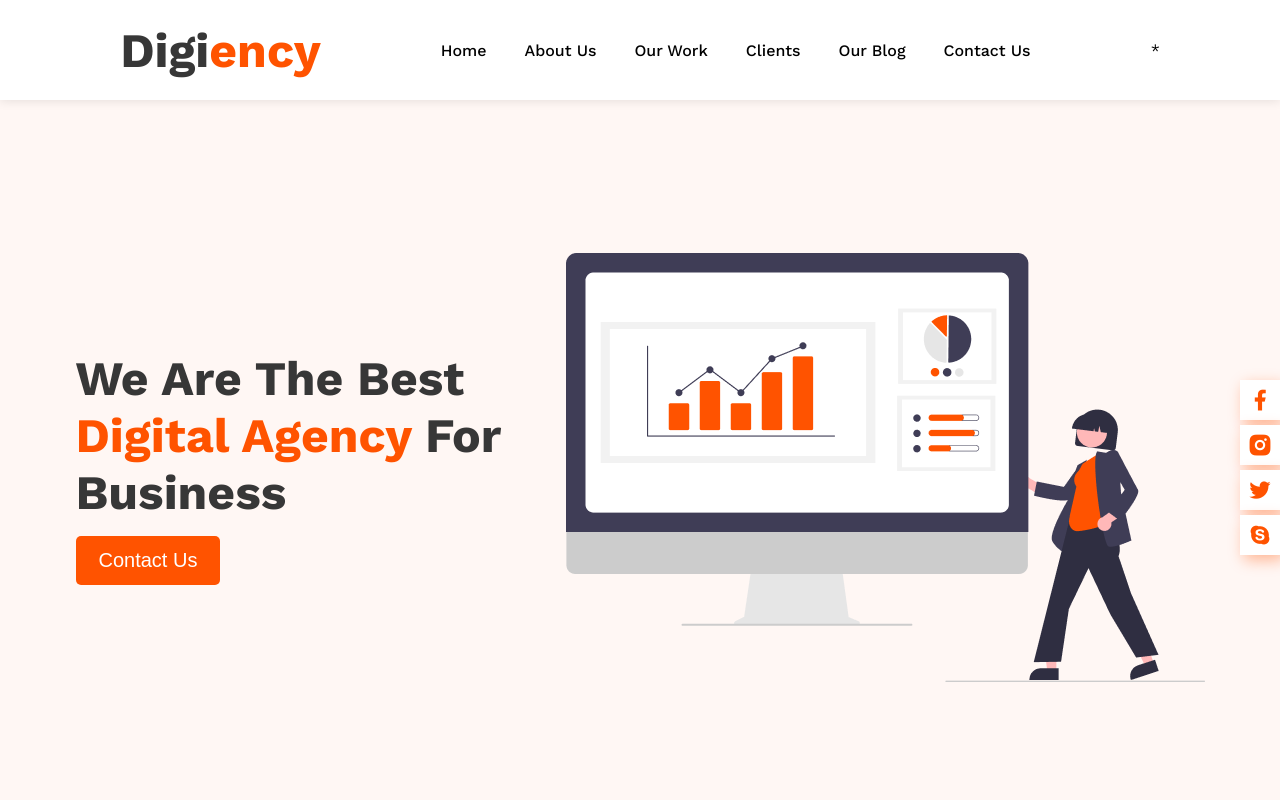
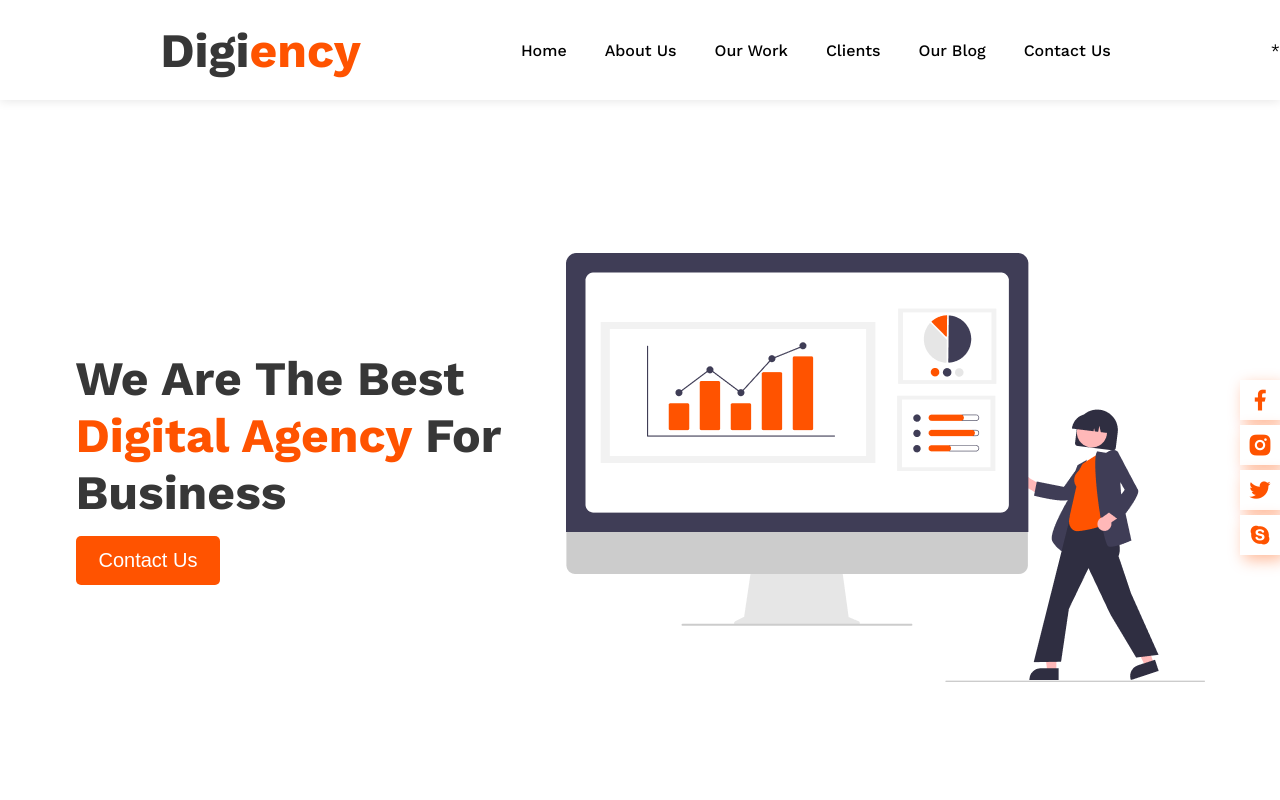
Before and after one commit to Kirsan23/Stage-2, a React (Create React App) app: page / in a window 1280 px wide. Shown: the top 800 px of the page. Built offline with nearby package versions, Linux system fonts and the light colour scheme.

Commit message:
Add Context

```diff
--- a/public/index.html
+++ b/public/index.html
@@ -30,7 +30,7 @@
       work correctly both with client-side routing and a non-root public URL.
       Learn how to configure a non-root public URL by running `npm run build`.
     -->
-    <title>TodoMatic</title>
+    <title>Stage-2</title>
   </head>
   <body>
     <noscript>You need to enable JavaScript to run this app.</noscript>
--- a/src/App.js
+++ b/src/App.js
@@ -2,14 +2,17 @@ import { Header } from './containers/Header';
 import { HeroSection } from './containers/HeroSection';
 import { AboutUs } from './containers/AboutUs';
 import { OurExpereince } from './containers/OurExpereince';
+import { DarkModeProvider } from './components/Context';
 
 export function App() {
   return (
     <>
-      <Header />
-      <HeroSection />
-      <AboutUs />
-      <OurExpereince />
+      <DarkModeProvider>
+        <Header />
+        <HeroSection />
+        <AboutUs />
+        <OurExpereince />
+      </DarkModeProvider>
     </>
   );
 }
--- /dev/null
+++ b/src/components/Context/DarkModeContext.js
@@ -0,0 +1,19 @@
+import React, { createContext, useState } from 'react';
+
+const DarkModeContext = createContext();
+
+function DarkModeProvider(props) {
+  const [darkMode, setDarkMode] = useState(false);
+  const toggleDarkMode = () => {
+    setDarkMode(!darkMode);
+  };
+  return (
+    <div>
+      <DarkModeContext.Provider value={{ darkMode, toggleDarkMode }}>
+        {props.children}
+      </DarkModeContext.Provider>
+    </div>
+  );
+}
+
+export { DarkModeContext, DarkModeProvider };
--- /dev/null
+++ b/src/components/Context/index.js
@@ -0,0 +1 @@
+export { DarkModeContext, DarkModeProvider } from './DarkModeContext'
--- /dev/null
+++ b/src/components/ThemeSwitch/ThemeSwitch.js
@@ -0,0 +1,13 @@
+import React, { useContext } from "react";
+import { Button } from "../Button";
+import { DarkModeContext } from "../Context";
+
+export function ThemeSwitch() {
+    const { darkMode, toggleDarkMode } = useContext(DarkModeContext);
+    const handleClick = () => {
+        toggleDarkMode();
+    }
+    return (
+        <h5 className='theme-switch' onClick={handleClick}>*</h5>
+    )
+}
--- /dev/null
+++ b/src/components/ThemeSwitch/ThemeSwitch.scss
@@ -0,0 +1,6 @@
+@use '../../assets/styles/variables.scss' as colors;
+
+.theme-switch {
+    border-color: none;
+    background-color: none;
+}
--- /dev/null
+++ b/src/components/ThemeSwitch/index.js
@@ -0,0 +1 @@
+export { ThemeSwitch } from './ThemeSwitch';
--- a/src/containers/Header/Header.js
+++ b/src/containers/Header/Header.js
@@ -1,9 +1,13 @@
 import { Logo } from '../../components/Logo';
 import './Header.scss';
+import { useContext } from 'react';
+import { DarkModeContext } from '../../components/Context';
+import { ThemeSwitch } from '../../components/ThemeSwitch';
 
 export function Header() {
+  const {darkMode} = useContext(DarkModeContext)
   return (
-    <header className='header'>
+    <header className={`header ${darkMode ? `dark-theme` : `light-theme`}`}>
       <div className="header-logo">
         <Logo />
       </div>
@@ -16,7 +20,7 @@ export function Header() {
         <h5 className='header-navigation-items'>Our Blog</h5>
         <h5 className='header-navigation-items'>Contact Us</h5>
       </div>
-      <div className='header-switcher'>*</div>
+      <ThemeSwitch />
     </header>
   );
 }
--- a/src/containers/Header/Header.scss
+++ b/src/containers/Header/Header.scss
@@ -11,7 +11,6 @@
     place-items: center;
 
     box-shadow: 0px 1px 10px rgba(0, 0, 0, 0.1);
-    background-color: colors.$main-white;
 
     &-logo {
         margin-left: auto;
@@ -36,14 +35,11 @@
     }
 }
 
-.logo-text {
-    font-weight: 600;
+.dark-theme {
+    background-color: colors.$main-darc-view-2;
+    color: colors.$main-white;
 }
 
-.black-text {
-    color: colors.$main-black;
+.light-theme {
+    background-color: colors.$main-white;
 }
-
-.orange-text {
-    color: colors.$main-orange;
-}
--- a/src/containers/HeroSection/HeroSection.js
+++ b/src/containers/HeroSection/HeroSection.js
@@ -4,11 +4,15 @@ import './HeroSection.scss';
 import { ImgPaste } from '../../components/ImgPaste/ImgPaste';
 import { SocialBlock } from '../../components/SocialBlock/SocialBlock';
 import { InfoBlock } from '../../components/InfoBlock';
+import { useContext } from 'react';
+import { DarkModeContext } from '../../components/Context';
 import { ForTest } from '../../components/ForTest';
+import { ThemeSwitch } from '../../components/ThemeSwitch';
 
 export function HeroSection() {
+  const {darkMode} = useContext(DarkModeContext)
   return (
-    <section className='hero-section'>
+    <section className={`hero-section ${darkMode ? `dark-theme` : `light-theme`}`}>
       <div className='hero-section-main-block'>
         <div>
           {/* <Typography variant='h1' component='h1'>
--- a/src/containers/HeroSection/HeroSection.scss
+++ b/src/containers/HeroSection/HeroSection.scss
@@ -14,6 +14,15 @@
   &-main-block {
     width: 490px;
   }
+}
+
+.dark-theme {
+  background-color: colors.$main-darc-view-2;
+  color: colors.$main-white;
+}
+
+.light-theme {
+  background-color: colors.$main-white;
 }
 
 // .social-block {
```
